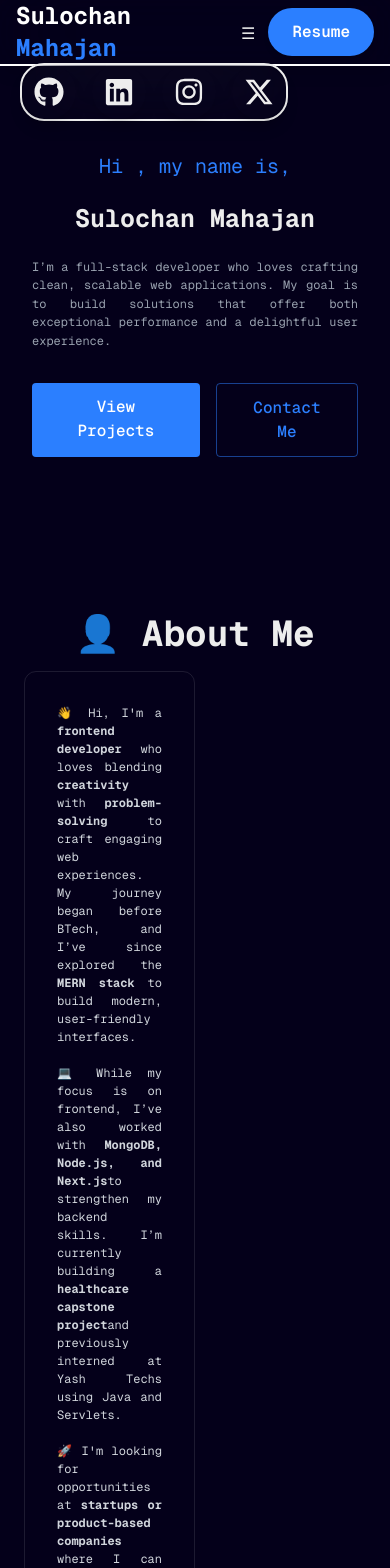
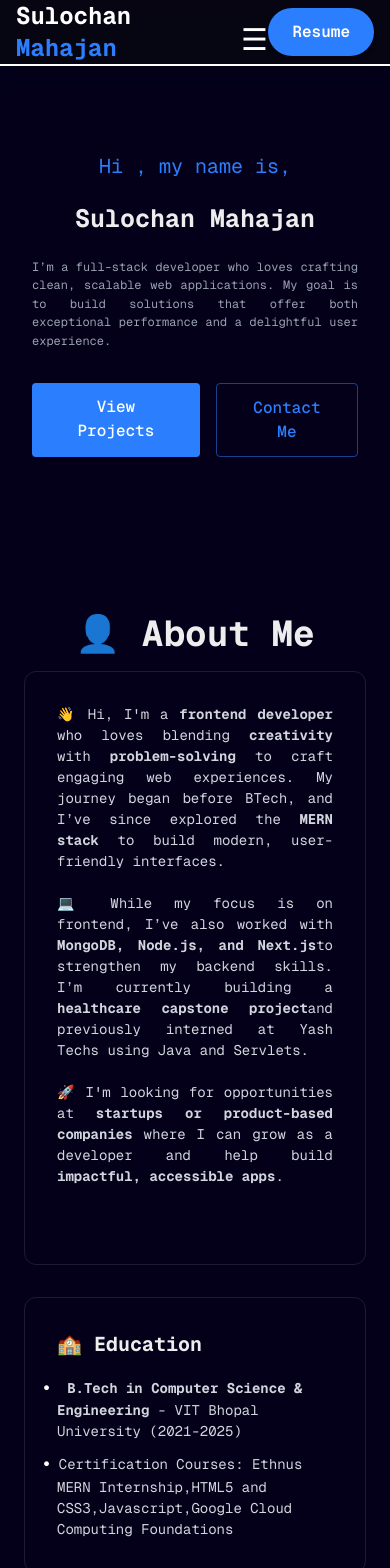
Before and after one commit to Sulochan36/My-Portfolio, a Next.js app: page / in a window 390 px wide. Shown: the top 1568 px of the page. Built offline with nearby package versions, Linux system fonts and the light colour scheme.

Commit message:
Css modified

```diff
--- a/app/components/Navbar.jsx
+++ b/app/components/Navbar.jsx
@@ -1,69 +1,75 @@
-import React from 'react'
-import ResumeButton from './ResumeButton'
+'use client';
+
+import React, { useState } from 'react';
 
 const Navbar = () => {
+  const [isOpen, setIsOpen] = useState(false);
+
+  const handleToggleMenu = () => {
+    setIsOpen((prev) => !prev);
+  };
+
+  const closeMenu = () => setIsOpen(false);
+
   return (
-    (
-      <nav className="border-b-2 border-white top-0 fixed w-full bg-[rgba(10, 10, 10, 0.5)] backdrop-blur-2xl shadow-lg font-mono z-10 ">
+    <nav className="border-b-2 border-white top-0 fixed w-full bg-[rgba(10,10,10,0.5)] backdrop-blur-2xl shadow-lg font-mono z-10">
       <div className="max-w-5xl mx-auto px-4">
         <div className="flex justify-between items-center h-16">
           <a href="#home" className="font-mono text-2xl font-bold text-white">
-              {" "}
-              Sulochan<span className="text-blue-500"> Mahajan</span>{" "}
+            Sulochan<span className="text-blue-500"> Mahajan</span>
           </a>
 
+          {/* Hamburger icon */}
           <div
-              className="w-7 h-5 relative cursor-pointer z-40 md:hidden"
-
+            className="w-7 h-5 relative cursor-pointer z-40 md:hidden text-white text-3xl"
+            onClick={handleToggleMenu}
           >
             &#9776;
           </div>
 
+          {/* Desktop links */}
           <div className="hidden md:flex justify-center items-center space-x-8 text-xl">
+            {['Home', 'About', 'Projects', 'Contact'].map((section) => (
               <a
-                href="#home"
+                key={section}
+                href={`#${section.toLowerCase()}`}
                 className="text-gray-300 hover:text-white transition-colors"
               >
-                {" "}
-                Home
+                {section}
               </a>
-              <a
-                href="#about"
-                className="text-gray-300 hover:text-white transition-colors"
-              >
-                {" "}
-                About{" "}
-              </a>
-              <a
-                href="#projects"
-                className="text-gray-300 hover:text-white transition-colors"
-              >
-                {" "}
-                Projects{" "}
-              </a>
-              <a
-                href="#contact"
-                className="text-gray-300 hover:text-white transition-colors"
-              >
-                {" "}
-                Contact{" "}
-              </a>
+            ))}
           </div>
 
+          {/* Resume button */}
           <a
             href="https://docs.google.com/document/d/1lWpjDMwipEqvqEPHT4k2PpzNxO7KA0zXCZ36K1huH04/edit?usp=sharing"
             target="_blank"
             rel="noopener noreferrer"
-              className="cursor-pointer group relative flex gap-1.5 px-6 py-3 bg-blue-500 bg-opacity-80 text-white rounded-3xl hover:bg-opacity-70 hover:bg-blue-800 hover:-translate-y-0.5 hover:shadow-[0_0_15px_rgba(59, 130, 246, 0.4)] duration-500 font-semibold shadow-md"
+            className="cursor-pointer group relative flex gap-1.5 px-6 py-3 bg-blue-500 bg-opacity-80 text-white rounded-3xl hover:bg-opacity-70 hover:bg-blue-800 hover:-translate-y-0.5 hover:shadow-[0_0_15px_rgba(59,130,246,0.4)] duration-500 font-semibold shadow-md"
           >
             Resume
           </a>
+        </div>
 
+        {/* Mobile menu */}
+        {isOpen && (
+          <div className={`md:hidden mt-4 flex flex-col gap-4 text-white bg-black bg-opacity-80 p-4 rounded-md shadow-lg transform transition-all duration-700 ease-in-out ${isOpen ? 'opacity-100 max-h-96' : 'opacity-0 max-h-0 overflow-hidden'
+          }`}>
+            {['Home', 'About', 'Projects', 'Contact'].map((section) => (
+              <a
+                key={section}
+                href={`#${section.toLowerCase()}`}
+                onClick={closeMenu}
+                className="text-white text-lg hover:text-blue-400 transition"
+              >
+                {section}
+              </a>
+            ))}
           </div>
+        )}
       </div>
     </nav>
-    )
-  )
-}
+  );
+};
 
-export default Navbar
+export default Navbar;
--- a/app/components/SocialLinks.jsx
+++ b/app/components/SocialLinks.jsx
@@ -4,7 +4,7 @@ import { FaXTwitter } from "react-icons/fa6";
 
 const SocialLinks = () => {
     return (
-        <div className="border-2 rounded-3xl fixed lg:top-1/2 transform -translate-y-1/2 left-5 z-10 flex lg:flex-col flex-row gap-4 sm:left-2 top-23 lg:left-5 bg-[rgba(10, 10, 10, 0.5)] backdrop-blur-2xl shadow-lg">
+        <div className="hidden lg:flex border-2 rounded-3xl fixed top-1/2 transform -translate-y-1/2 left-5 z-10 flex-col gap-4 bg-[rgba(10,10,10,0.5)] backdrop-blur-2xl shadow-lg">
             {/* GitHub Link */}
             <a
                 href="https://github.com/Sulochan36"
--- a/app/sections/About.jsx
+++ b/app/sections/About.jsx
@@ -13,11 +13,11 @@ const About = () => {
 
 
     return (
-        <section id="about" className='w-full flex flex-col justify-center items-center p-6 font-mono text-justify whitespace-wrap text-[12px] md:text-[18px]'>
+        <section id="about" className='w-full flex flex-col justify-center items-center p-6 font-mono text-justify whitespace-wrap text-[14px] md:text-[18px]'>
             <h2 className='headings'>👤 About Me</h2>
             <div className='flex flex-wrap gap-x-5 lg:flex-nowrap '>
 
-                <section className="rounded-xl p-8 border-white/10 border hover:-translate-y-1 transition-all max-w-[50%] ">
+                <section className="rounded-xl p-8 border-white/10 border hover:-translate-y-1 transition-all lg:max-w-[50%] w-full ">
                 <p className="text-gray-300 mb-6">
 
                     👋 Hi, I'm a <strong>frontend developer</strong> who loves blending <strong>creativity</strong> with
@@ -43,7 +43,7 @@ const About = () => {
 
             {/************************************************************************************************************* ************/}
 
-            <section className="rounded-xl p-8 border-white/10 border hover:-translate-y-1 transition-all max-w-[50%]  text-left">
+            <section className="rounded-xl p-8 border-white/10 border hover:-translate-y-1 transition-all lg:max-w-[50%] w-full text-left mt-8">
                 <h3 className="text-xl font-bold mb-4"> 🏫 Education </h3>
                 <ul className="list-disc list-inside text-gray-300 space-y-2">
                     <li>
```
Lines whose indentation alone changed are shown as unchanged.
